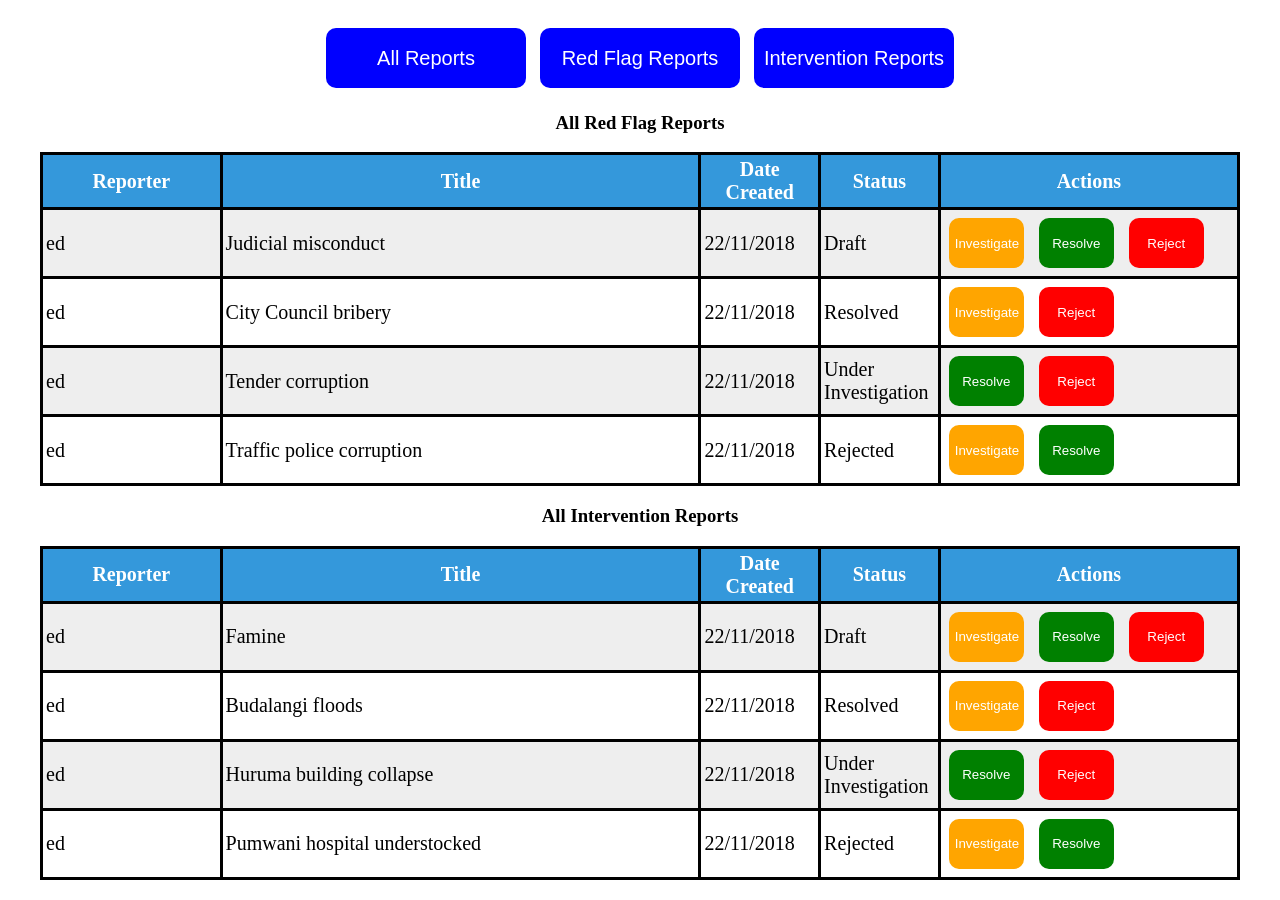
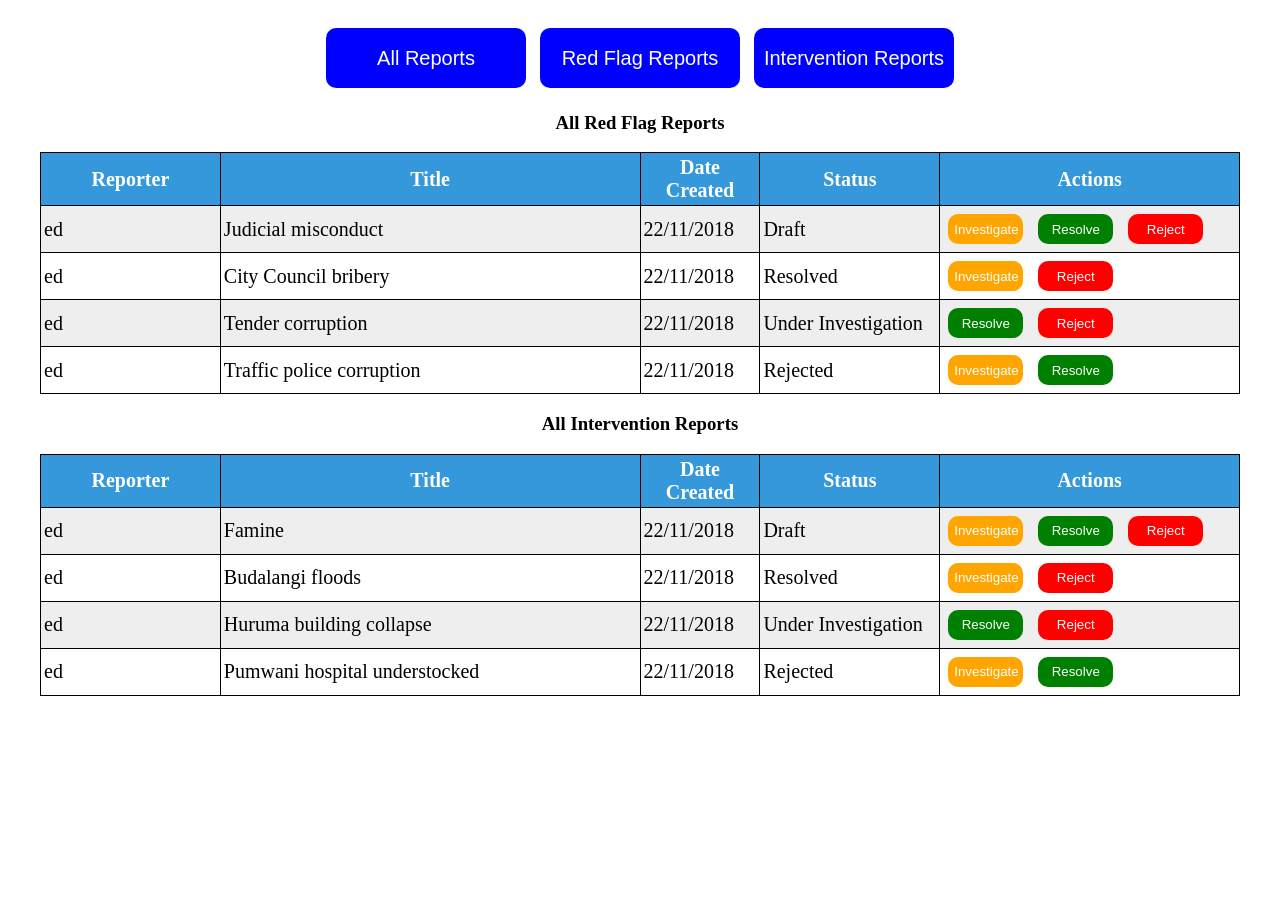
Before and after one commit to edkahara/iReporter, a plain HTML site: page ui/admin.html in a window 1280 px wide. Shown: the part 47-947 px from the top of the page. After the commit the page ends 890 px from the top, so only its background shows below. Drawn offline with Linux system fonts and the light colour scheme; a web font is replaced by a local one.

Commit message:
Update styles.css

```diff
--- a/ui/styles.css
+++ b/ui/styles.css
@@ -36,7 +36,7 @@ th {
   color: white;
 }
 th, td {
-  border: 3px solid black;
+  border: 0.1px solid black;
   font-size: 20px;
   padding: 3px;
 }
@@ -149,15 +149,18 @@ hr {
   font-family: monospace;
   margin: 5px;
 }
-.date, .status {
+.date {
   width: 10%;
+}
+.status {
+  width: 15%;
 }
 .actions {
   width: 25%;
 }
 .powers {
   width: 75px;
-  height: 50px;
+  height: 30px;
   margin: 5px;
 }
 .reporter {
```
